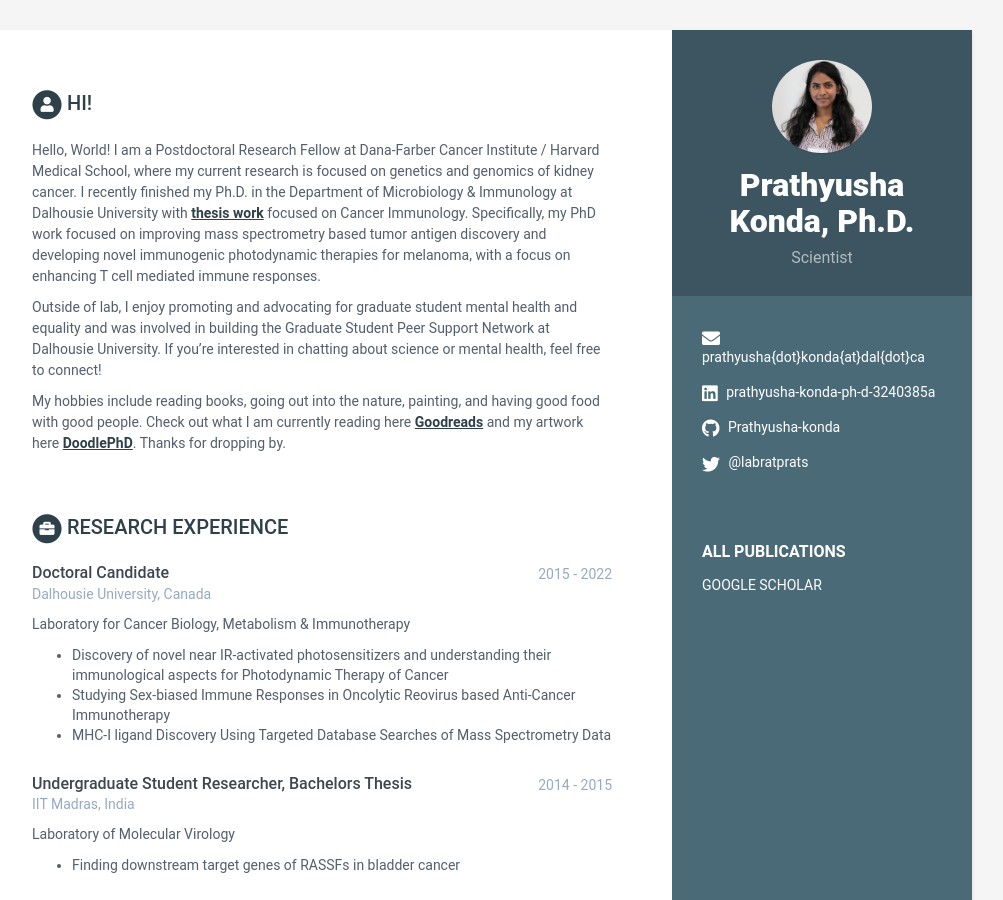
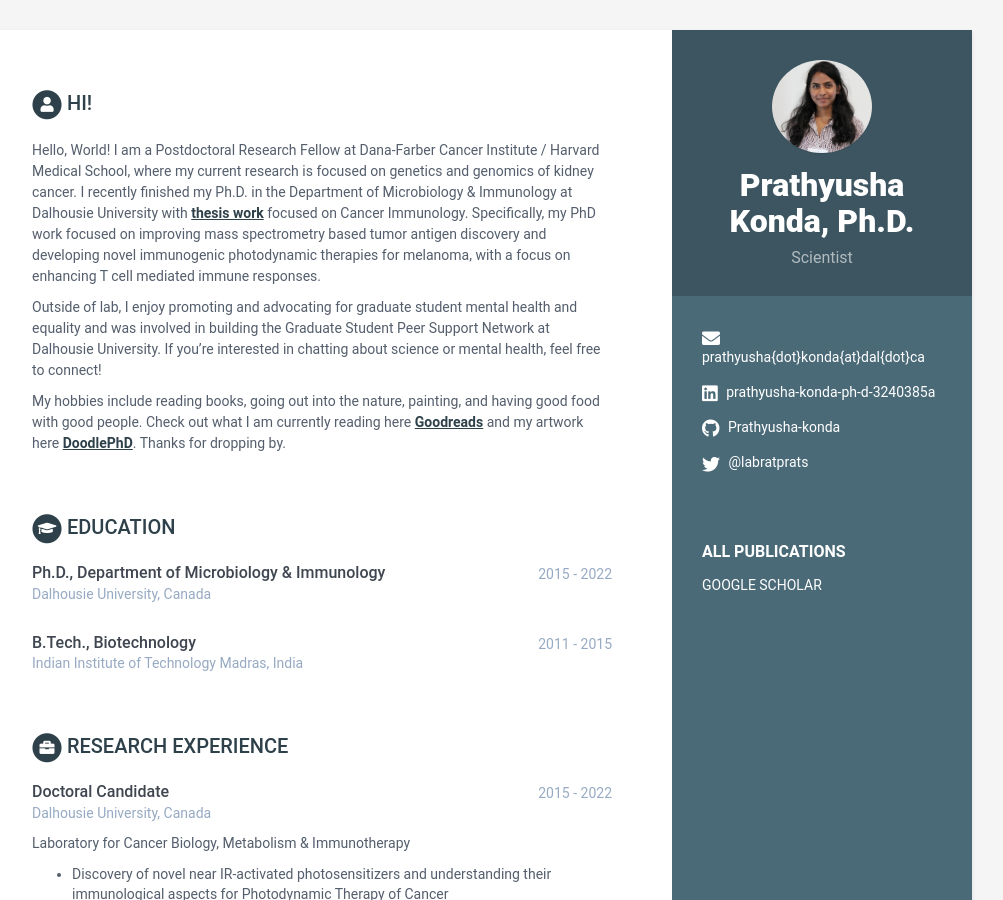
Before and after one commit to Prathyusha-konda/Website, a Jekyll site: the page built from index.html, in a window 1280 px wide and 900 px high. Shown: the whole window, without its empty margins (168-1171 px from the left). Built offline with Jekyll 4.4.1, drawn with Linux system fonts in a browser that asks for light colours; part of the change alters nothing that is shown.

Commit message:
Update data.yml

```diff
--- a/_data/data.yml
+++ b/_data/data.yml
@@ -27,7 +27,8 @@ career-profile:
       Outside of lab, I enjoy promoting and advocating for graduate student mental health and equality and was involved in building the Graduate Student Peer Support Network at Dalhousie University. If you're interested in chatting about science or mental health, feel free to connect!
 
       My hobbies include reading books, going out into the nature, painting, and having good food with good people. Check out what I am currently reading here <a href="https://www.goodreads.com/user/show/100071346-prathyusha"><b><u>Goodreads</u></b></a> and my artwork here <a href="https://www.instagram.com/doodlephd/"><b><u>DoodlePhD</u></b></a>. Thanks for dropping by.
-education/training:
+education:
+    #title: Education/ Training
     - degree: Ph.D., Department of Microbiology & Immunology
       university: Dalhousie University, Canada
       time: 2015 - 2022
```
